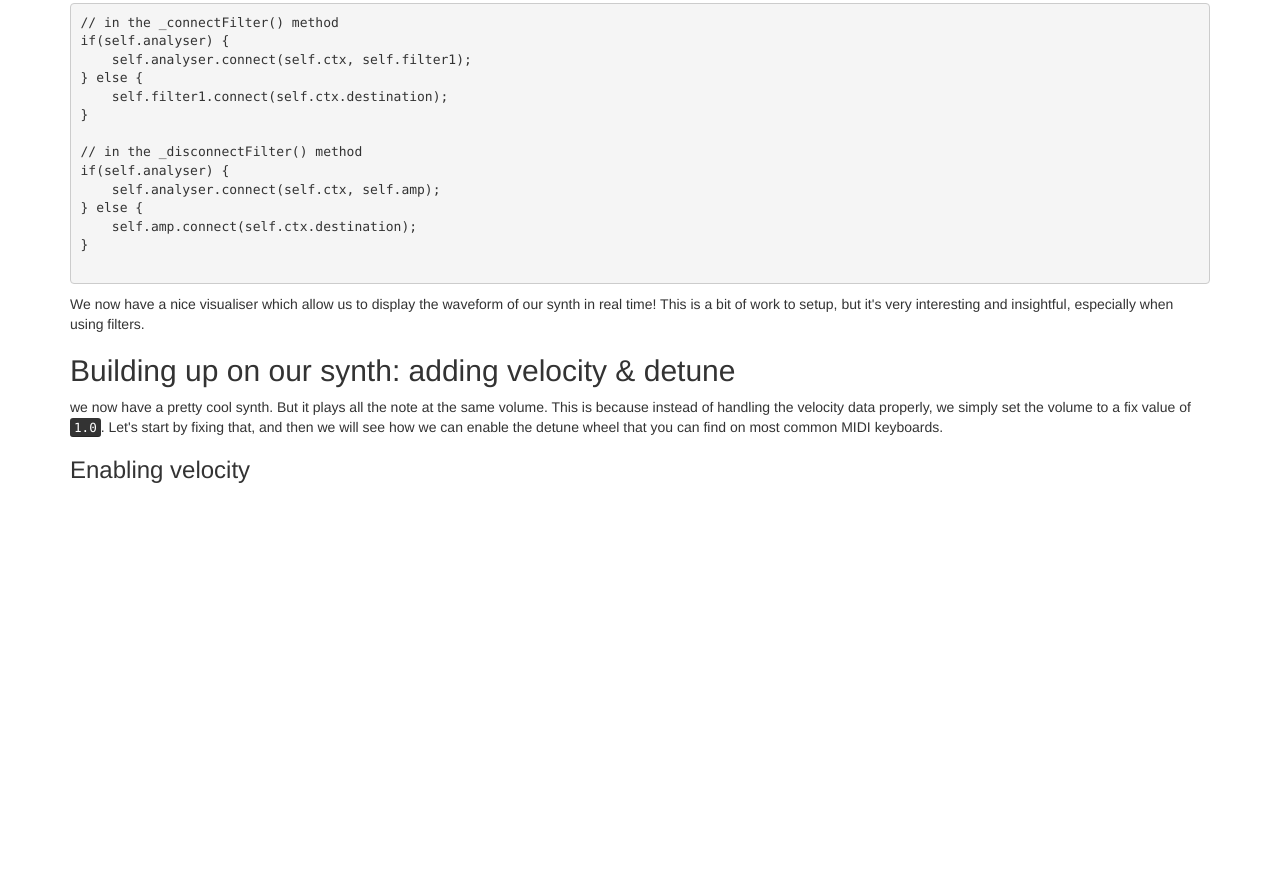
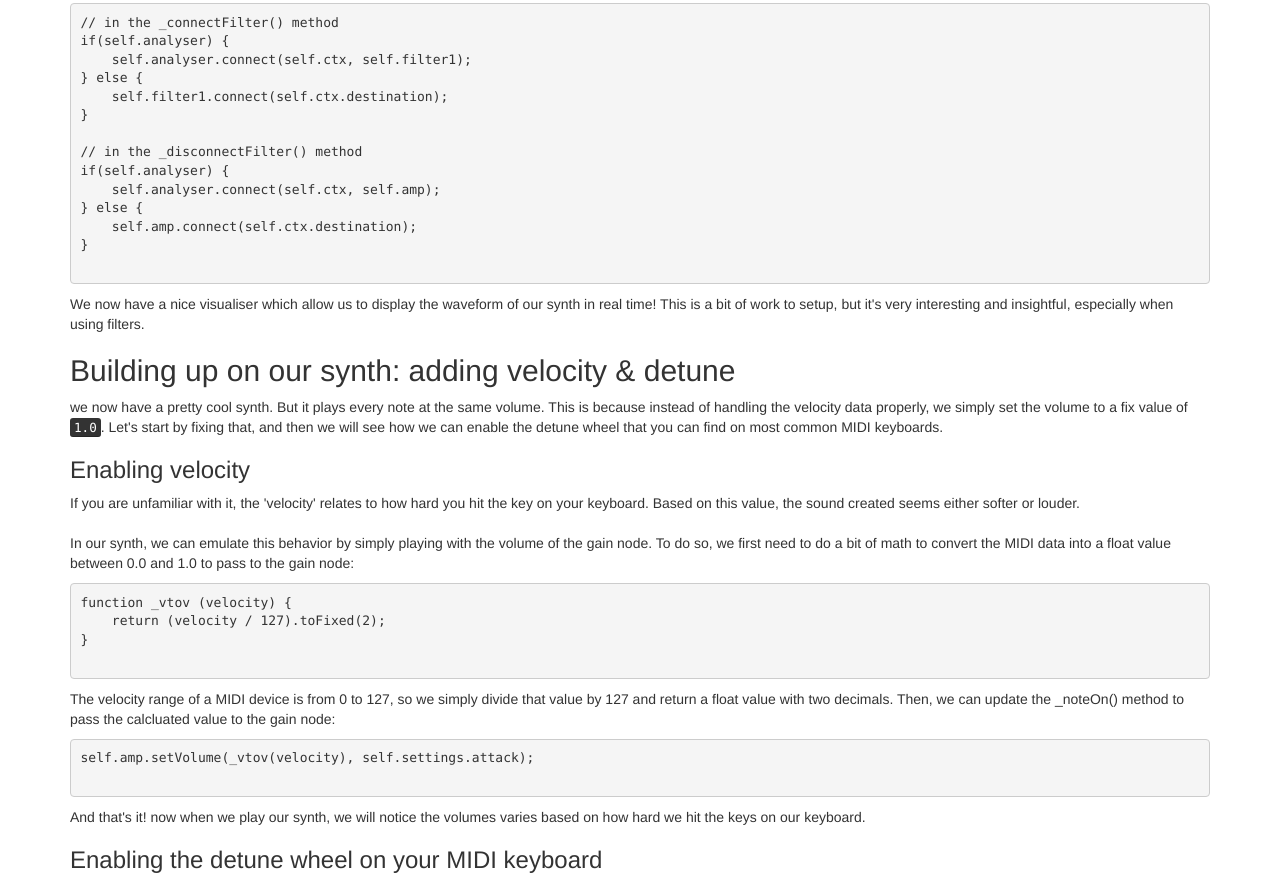
Before and after one commit to stephanepericat/toptal-webaudio-demo, a website: page article/index.html in a window 1280 px wide. Shown: the part 7734-8617 px from the top of the page. Before the commit the page ends 8227 px from the top, so only its background shows below. Drawn offline with nearby package versions, Linux system fonts and the light colour scheme.

Commit message:
velocity

```diff
--- a/article/index.html
+++ b/article/index.html
@@ -363,8 +363,21 @@ if(self.analyser) {
             </section>
             <section class="building-upon">
                 <h2>Building up on our synth: adding velocity &amp; detune</h2>
-                <p>we now have a pretty cool synth. But it plays all the note at the same volume. This is because instead of handling the velocity data properly, we simply set the volume to a fix value of <kbd>1.0</kbd>. Let's start by fixing that, and then we will see how we can enable the detune wheel that you can find on most common MIDI keyboards.</p>
+                <p>we now have a pretty cool synth. But it plays every note at the same volume. This is because instead of handling the velocity data properly, we simply set the volume to a fix value of <kbd>1.0</kbd>. Let's start by fixing that, and then we will see how we can enable the detune wheel that you can find on most common MIDI keyboards.</p>
                 <h3>Enabling velocity</h3>
+                <p>If you are unfamiliar with it, the 'velocity' relates to how hard you hit the key on your keyboard. Based on this value, the sound created seems either softer or louder.<br/><br/>In our synth, we can emulate this behavior by simply playing with the volume of the gain node. To do so, we first need to do a bit of math to convert the MIDI data into a float value between 0.0 and 1.0 to pass to the gain node:</p>
+                <pre>
+function _vtov (velocity) {
+    return (velocity / 127).toFixed(2);
+}
+                </pre>
+                <p>The velocity range of a MIDI device is from 0 to 127, so we simply divide that value by 127 and return a float value with two decimals. Then, we can update the _noteOn() method to pass the calcluated value to the gain node:</p>
+                <pre>
+self.amp.setVolume(_vtov(velocity), self.settings.attack);
+                </pre>
+                <p>And that's it! now when we play our synth, we will notice the volumes varies based on how hard we hit the keys on our keyboard.</p>
+                <h3>Enabling the detune wheel on your MIDI keyboard</h3>
+                <p></p>
             </section>
         </div>
     </body>
```
